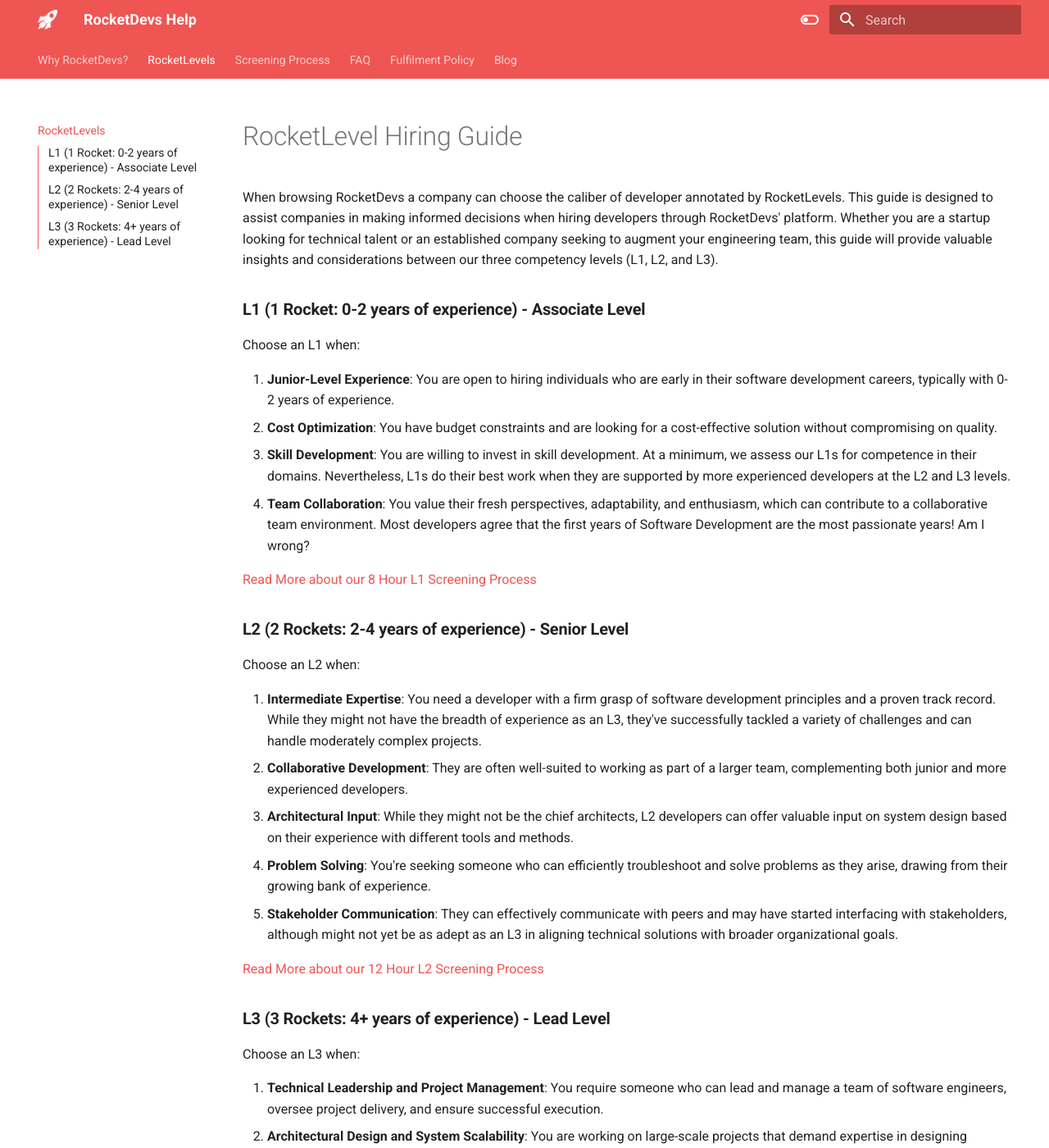
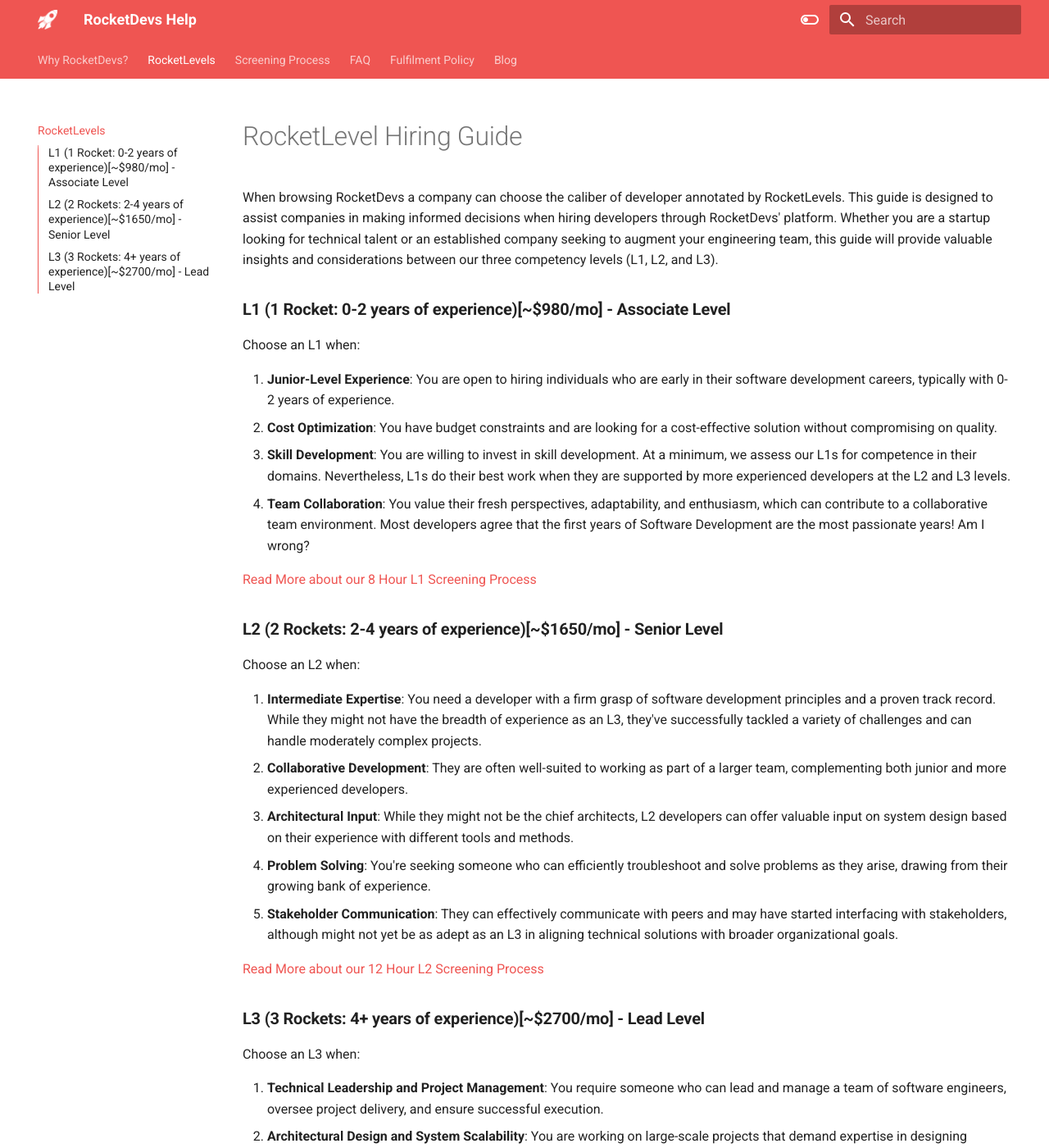
Before and after one commit to TheLastSultan/RocketDevsDocs, an MkDocs documentation site: the page built from docs/HiringGuide.md, in a window 1280 px wide and 1400 px high. Shown: the whole window at 82% size. Built offline with MkDocs 1.6.1 and Material for MkDocs 9.7.7, drawn with Linux system fonts in a browser that asks for light colours.

Commit message:
feat: update prices

```diff
--- a/docs/HiringGuide.md
+++ b/docs/HiringGuide.md
@@ -1,7 +1,7 @@
 # RocketLevel Hiring Guide
 When browsing RocketDevs a company can choose the caliber of developer annotated by RocketLevels. This guide is designed to assist companies in making informed decisions when hiring developers through RocketDevs' platform. Whether you are a startup looking for technical talent or an established company seeking to augment your engineering team, this guide will provide valuable insights and considerations between our three competency levels (L1, L2, and L3).
 
-### **L1 (1 Rocket: 0-2 years of experience) - Associate Level**
+### **L1 (1 Rocket: 0-2 years of experience)[~$980/mo] - Associate Level**
 Choose an L1 when:
 
 1. **Junior-Level Experience**: You are open to hiring individuals who are early in their software development careers, typically with 0-2 years of experience.
@@ -11,7 +11,7 @@
 
 [Read More about our 8 Hour L1 Screening Process](/TechnicalScreeningProcess/#l1-0-2-years-of-experience-associate-level){ .md-button--secondary }
 
-### **L2 (2 Rockets: 2-4 years of experience) - Senior Level**
+### **L2 (2 Rockets: 2-4 years of experience)[~$1650/mo] - Senior Level**
 Choose an L2 when:
 
 1. **Intermediate Expertise**: You need a developer with a firm grasp of software development principles and a proven track record. While they might not have the breadth of experience as an L3, they've successfully tackled a variety of challenges and can handle moderately complex projects.
@@ -22,7 +22,7 @@
 
 [Read More about our 12 Hour L2 Screening Process](/TechnicalScreeningProcess/#l2-2-4-years-of-experience-senior-level){ .md-button--secondary  }
 
-### **L3 (3 Rockets: 4+ years of experience) - Lead Level**
+### **L3 (3 Rockets: 4+ years of experience)[~$2700/mo] - Lead Level**
 Choose an L3 when:
 
 1. **Technical Leadership and Project Management**: You require someone who can lead and manage a team of software engineers, oversee project delivery, and ensure successful execution.
```
